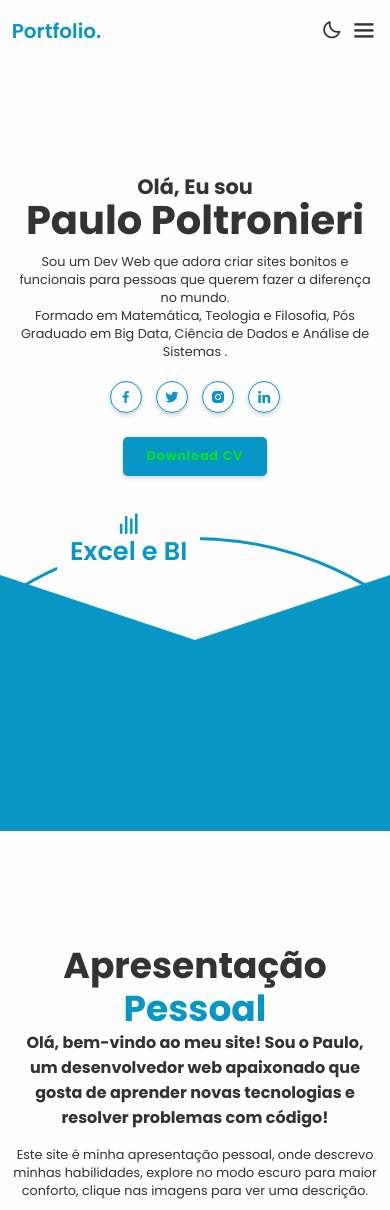
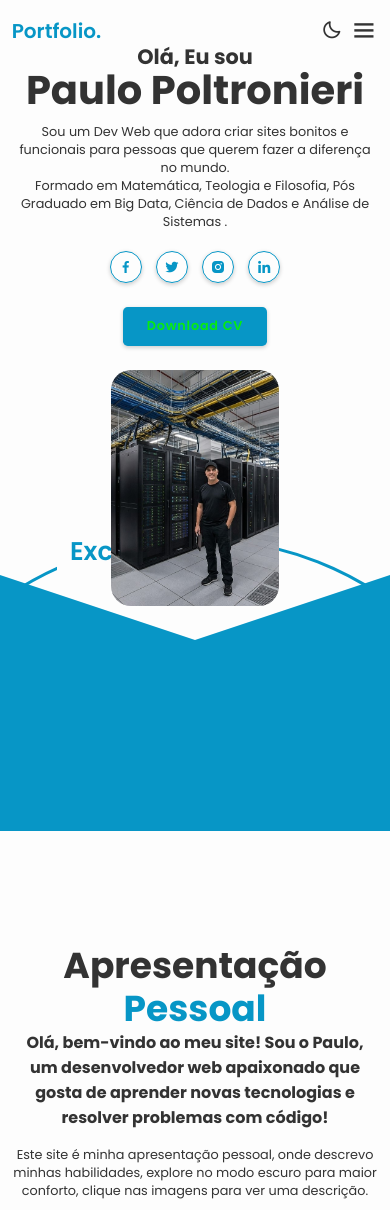
Before and after one commit to Poltro77/meuportfolio, a PHP site: page /index.html in a window 390 px wide. Shown: the top 1210 px of the page. Run offline with PHP 8.4, Linux system fonts and the light colour scheme.

Commit message:
Add files via upload

```diff
--- a/css/style.css
+++ b/css/style.css
@@ -702,6 +702,12 @@ span {
         opacity: .7;
     }
 
+    .home {
+        flex-direction: column;
+        text-align: center;
+        padding-bottom: 5rem;   /* espaço embaixo */
+    }
+
     .home .home-content {
         max-width: 50rem;
     }
@@ -715,7 +721,14 @@ span {
     }
 
     .home-img img {
-        display: none;
+        position: relative;      /* sai do absolute */
+        display: block;
+        bottom: auto;
+        right: auto;
+        max-width: 70%;          /* largura adequada ao celular */
+        max-height: 40vh;
+        margin: 3rem auto 0;     /* centraliza abaixo do texto */
+        border-radius: 20px
     }
 
     .footer {
```
